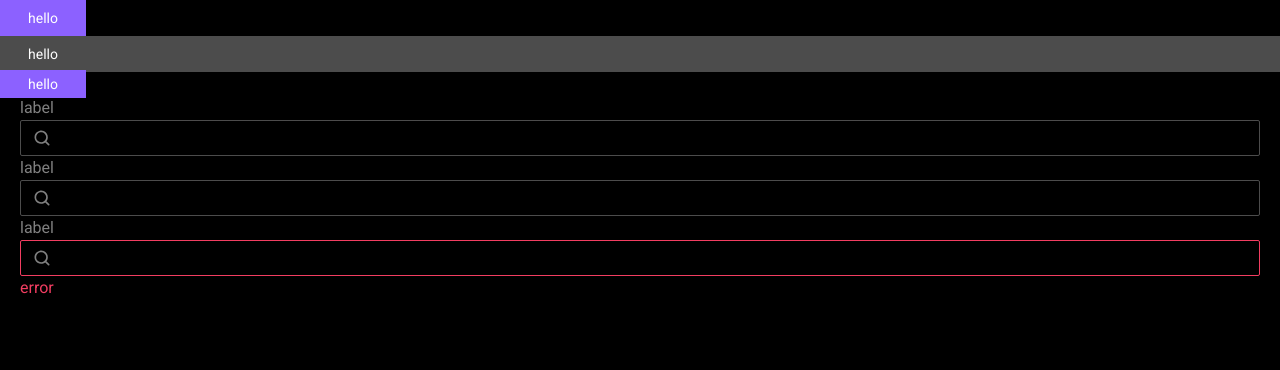
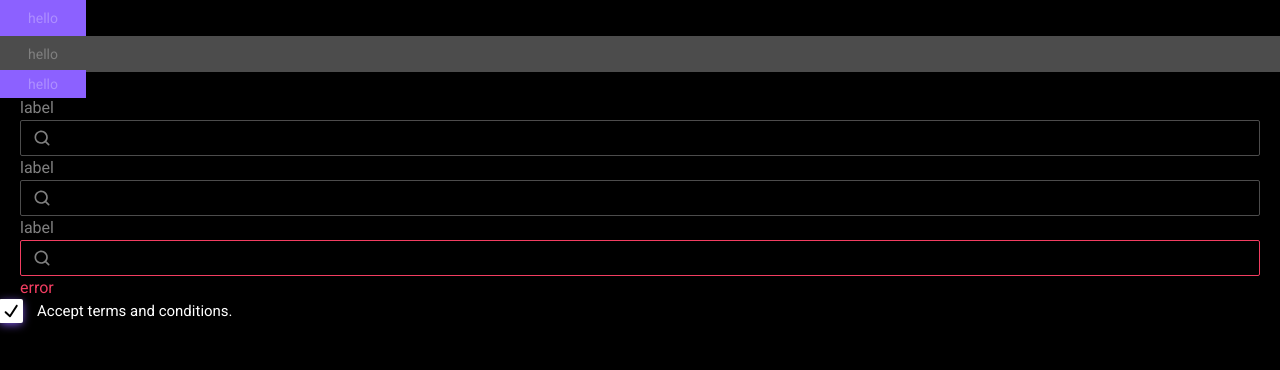
Before and after one commit to mikhailst1ff/cards, a React (Vite) app: page / in a window 1280 px wide. Shown: the top 370 px of the page. Built offline with nearby package versions, Linux system fonts and the light colour scheme; some icons are missing.

Commit message:
feat: add Checkbox component

```diff
--- a/src/App.tsx
+++ b/src/App.tsx
@@ -1,4 +1,5 @@
 import { Card } from '@/components/ui/Card/Card'
+import Checkbox from '@/components/ui/Checkbox/Checkbox'
 import { TextField } from '@/components/ui/TextField/TextField'
 
 import { Button } from './components/ui/Button'
@@ -17,6 +18,7 @@ export function App() {
       <TextField label={'label'} search type={'password'}></TextField>
       <TextField errorMessage={'error'} label={'label'} search type={'password'}></TextField>
       <Card />
+      <Checkbox></Checkbox>
     </div>
   )
 }
--- /dev/null
+++ b/src/components/ui/Checkbox/Checkbox.module.scss
@@ -0,0 +1,50 @@
+/* reset */
+button {
+  all: unset;
+}
+.container {
+  display: flex;
+  align-items: center;
+}
+.CheckboxRoot {
+  border: 2px solid var(--color-light-900);
+  width: 18px;
+  height: 18px;
+  border-radius: 2px;
+  display: flex;
+  align-items: center;
+  justify-content: center;
+  box-shadow: 0 2px 10px var(--color-accent-500);
+  .CheckboxIndicator {
+    border-radius: 2px;
+    display: flex;
+    justify-content: center;
+    align-items: center;
+    color: var(--color-dark-900);
+    background-color: #fff;
+  }
+}
+//
+//.wrapper {
+//  display: flex;
+//  flex-shrink: 0;
+//  align-items: center;
+//  justify-content: center;
+//  width: 36px;
+//  height: 36px;
+//}
+
+.CheckboxRoot:hover {
+  //background-color: var(--color-danger-300);
+}
+
+.CheckboxRoot:focus {
+  box-shadow: 0 0 0 2px black;
+}
+
+.Label {
+  color: white;
+  padding-left: 15px;
+  font-size: 15px;
+  line-height: 1;
+}
--- /dev/null
+++ b/src/components/ui/Checkbox/Checkbox.tsx
@@ -0,0 +1,23 @@
+import * as Checkbox from '@radix-ui/react-checkbox'
+import { CheckIcon } from '@radix-ui/react-icons'
+
+import s from './Checkbox.module.scss'
+
+const CheckboxDemo = () => (
+  <div className={s.container}>
+    <div style={{ alignItems: 'center', display: 'flex' }}>
+      <Checkbox.Root className={s.CheckboxRoot} defaultChecked id={'c1'}>
+        <div className={s.wrapper}>
+          <Checkbox.Indicator className={s.CheckboxIndicator}>
+            <CheckIcon height={24} width={24} />
+          </Checkbox.Indicator>
+        </div>
+      </Checkbox.Root>
+      <label className={s.Label} htmlFor={'c1'}>
+        Accept terms and conditions.
+      </label>
+    </div>
+  </div>
+)
+
+export default CheckboxDemo
--- a/src/styles/_colors.scss
+++ b/src/styles/_colors.scss
@@ -35,7 +35,7 @@
   --color-info-900: #234e99;
 
   // light
-  --color-light-100: #fff;
+  --color-light-100: rgba(255, 255, 255, 0.29);
   --color-light-300: #f9f7ff;
   --color-light-500: #f4f2fa;
   --color-light-700: #dcdae0;
```
Also changed, not shown: src/components/ui/Checkbox/index.ts (added).
